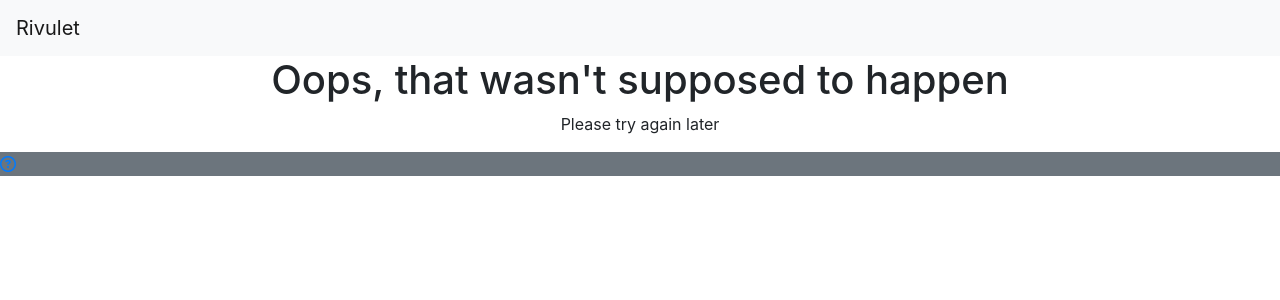
After one commit to alvzed/ms-project-4, a Django app: page /donations/failure/ in a window 1280 px wide. The commit adds this page. Shown: the top 300 px of the page. Run offline with Django 3.2, Linux system fonts and the light colour scheme; some libraries are stand-ins or nearby versions.

Commit message:
added an except statement to handle errors from donations as well as a failure page

```diff
--- a/donations/templates/donations/donate.html
+++ b/donations/templates/donations/donate.html
@@ -38,6 +38,8 @@
   background-color: #fefde5 !important;}
 </style>
 
+<section>
+  <div class="container text-center">
     <form action="{% url 'charge' %}" method="post" id="payment-form">
       {% csrf_token %}
 
@@ -76,7 +78,8 @@
 
       <button>Submit Payment</button>
     </form>
-
+  </div>
+</section>
 
 
 <script>
--- /dev/null
+++ b/donations/templates/donations/failure.html
@@ -0,0 +1,12 @@
+{% extends 'base.html' %}
+{% block content %}
+
+    <section>
+        <div class="container text-center">
+            <h1>Oops, that wasn't supposed to happen</h1>
+            <p>Please try again later</p>
+        </div>
+    </section>
+
+
+{% endblock %}
--- a/donations/urls.py
+++ b/donations/urls.py
@@ -6,4 +6,5 @@ urlpatterns = [
     path('', views.donate, name='donate'),
     path('charge/', views.charge, name='charge'),
     path('success/<str:args>/', views.success, name='success'),
+    path('failure/', views.failure, name='failure'),
 ]
--- a/donations/views.py
+++ b/donations/views.py
@@ -25,20 +25,25 @@ def charge(request):
 
         amount = int(request.POST['donationAmount']) * 100
 
-        customer = stripe.Customer.create(
-            email=request.POST['InputEmail'],
-            name=request.POST['InputName'],
-            source=request.POST['stripeToken']
-        )
+        try:
+            customer = stripe.Customer.create(
+                email=request.POST['InputEmail'],
+                name=request.POST['InputName'],
+                source=request.POST['stripeToken']
+            )
 
-        charge = stripe.Charge.create(
-            customer=customer,
-            amount=amount,
-            currency='eur',
-            description='donation',
-        )
+            charge = stripe.Charge.create(
+                customer=customer,
+                amount=amount,
+                currency='eur',
+                description='donation',
+            )
 
-        return redirect(reverse('success', args=[amount]))
+            return redirect(reverse('success', args=[amount]))
+        except:
+            # THIS IS A BAD IDEA
+            # this except should, and will, not be bare in future versions
+            return redirect(reverse('failure'))
 
 
 def success(request, args):
@@ -49,3 +54,7 @@ def success(request, args):
         'currency': '€',
     }
     return render(request, 'donations/success.html', context)
+
+
+def failure(request):
+    return render(request, 'donations/failure.html')
```
Lines whose indentation alone changed are shown as unchanged.
